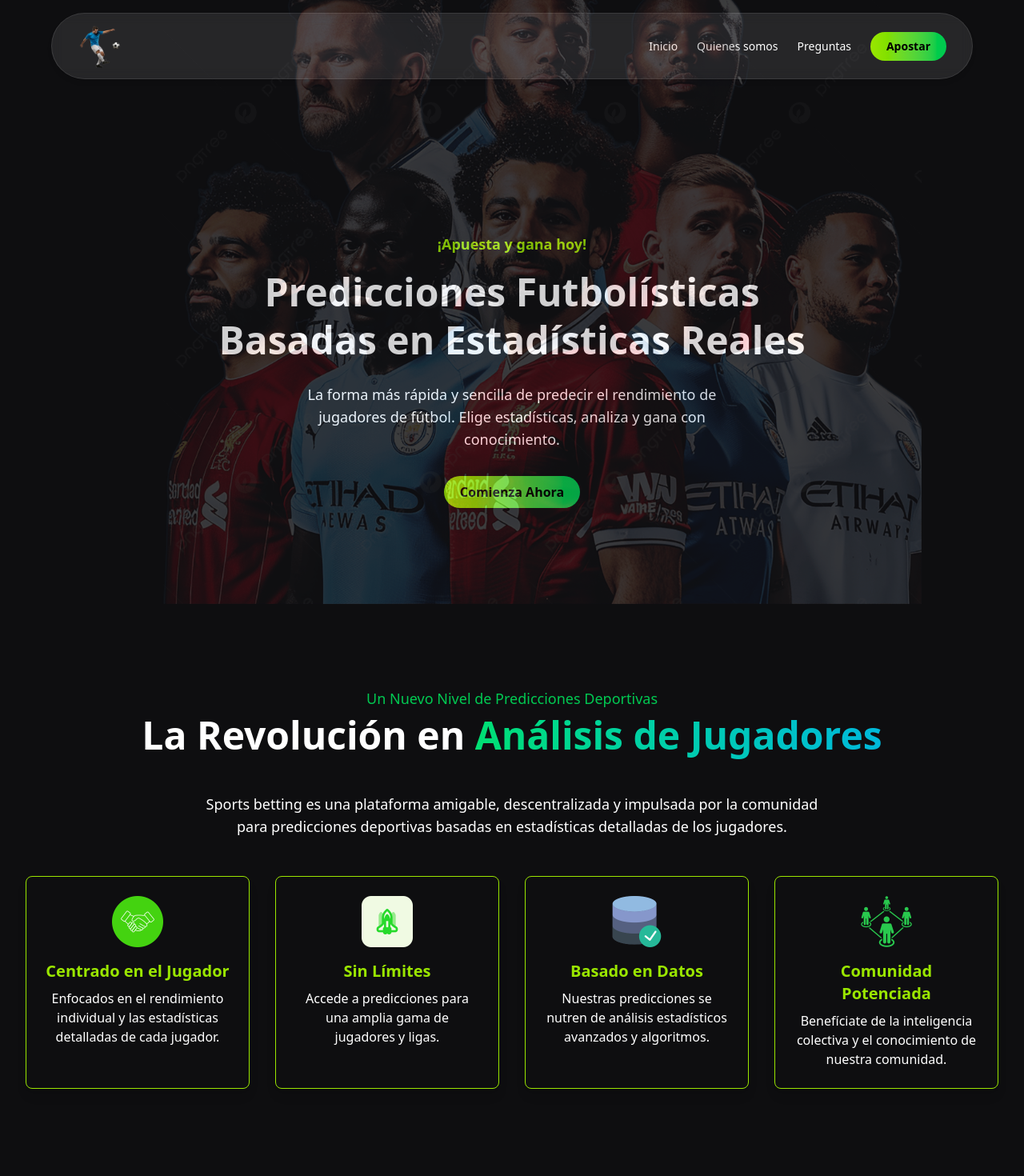
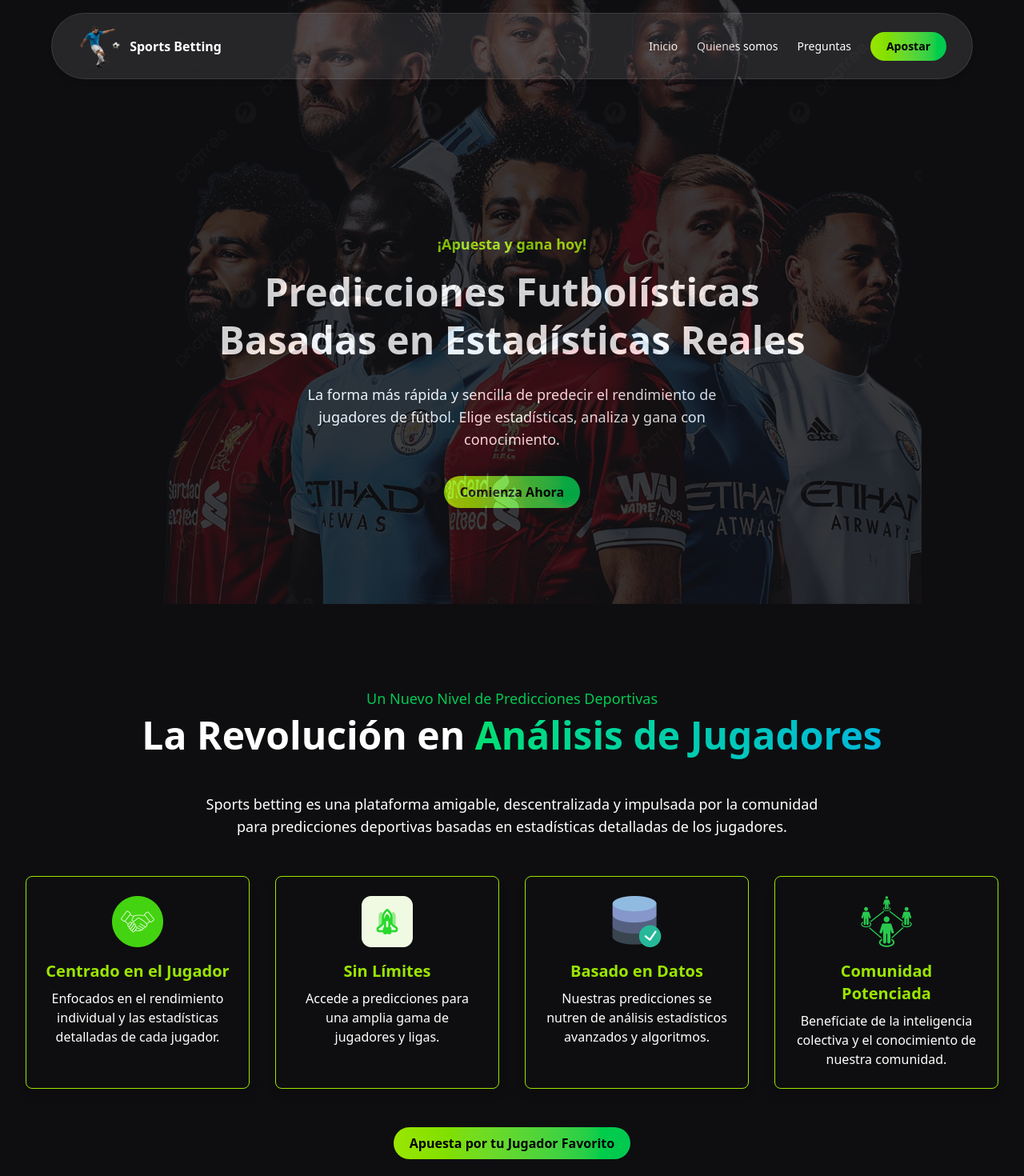
Before and after one commit to Cana23/sports-betting, a React (Vite) app: page / in a window 1280 px wide. Shown: the top 1470 px of the page at 80% size. Built offline with nearby package versions, Linux system fonts and the light colour scheme.

Commit message:
feedback

```diff
--- a/src/components/Features.tsx
+++ b/src/components/Features.tsx
@@ -22,7 +22,7 @@ const Features: React.FC = () => {
           Sports betting es una plataforma amigable, descentralizada y impulsada por la comunidad para predicciones deportivas basadas en estadísticas detalladas de los jugadores.
         </p>
 
-        <div className="grid grid-cols-1 md:grid-cols-2 lg:grid-cols-4 gap-8">
+        <div className="grid grid-cols-1 md:grid-cols-2 lg:grid-cols-4 gap-8 mb-12">
           <FeatureCard
             title="Centrado en el Jugador"
             description="Enfocados en el rendimiento individual y las estadísticas detalladas de cada jugador."
@@ -44,6 +44,14 @@ const Features: React.FC = () => {
             iconSrc="/src/assets/images/features/4.png"
           />
         </div>
+
+        <a href="/teams">
+              <button
+                className="bg-gradient-to-r from-lime-400 to-green-500 text-black font-semibold rounded-full px-5 py-2 hover:opacity-90 transition cursor-pointer"
+              >
+                Apuesta por tu Jugador Favorito
+              </button>
+            </a>
       </div>
     </div>
   );
--- a/src/components/Header.tsx
+++ b/src/components/Header.tsx
@@ -16,9 +16,12 @@ export default function Header() {
     <>
       <header className="pt-4 px-4 md:px-10">
         <div className="bg-white/10 backdrop-blur rounded-full border border-white/10 shadow-md flex justify-between items-center py-3 px-5 md:px-8 max-w-6xl mx-auto">
-          <Link to="/">
-            <img src="/src/assets/logo.png" alt="" className="w-[14%] md:w-[20%] lg:w-[8%] object-cover cursor-pointer" />
-          </Link>
+          <a href="/">
+            <div className="flex items-center gap-2 cursor-pointer">
+              <img src="/src/assets/logo.png" alt="" className="w-[14%] md:w-[20%] lg:w-[8%] object-cover" />
+            <p className="text-white font-semibold">Sports Betting</p>
+            </div>
+          </a>
 
           {/* Desktop menu */}
           <nav className="hidden md:flex gap-6 items-center text-sm font-medium text-white">
```
